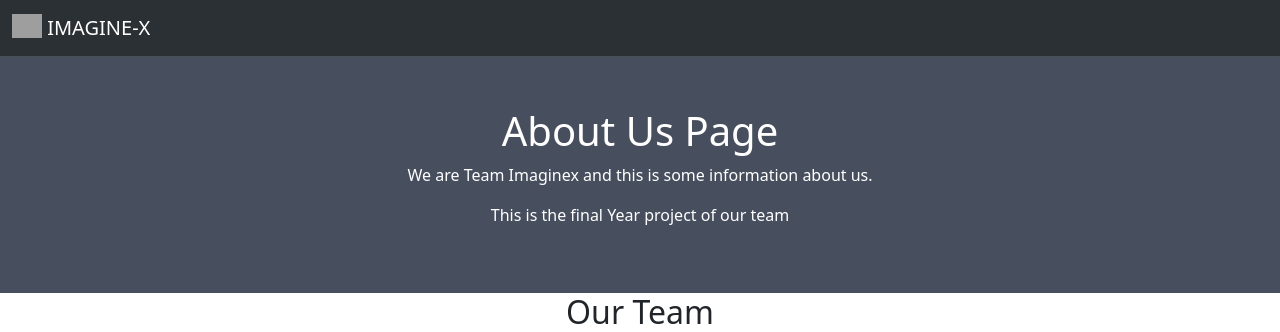
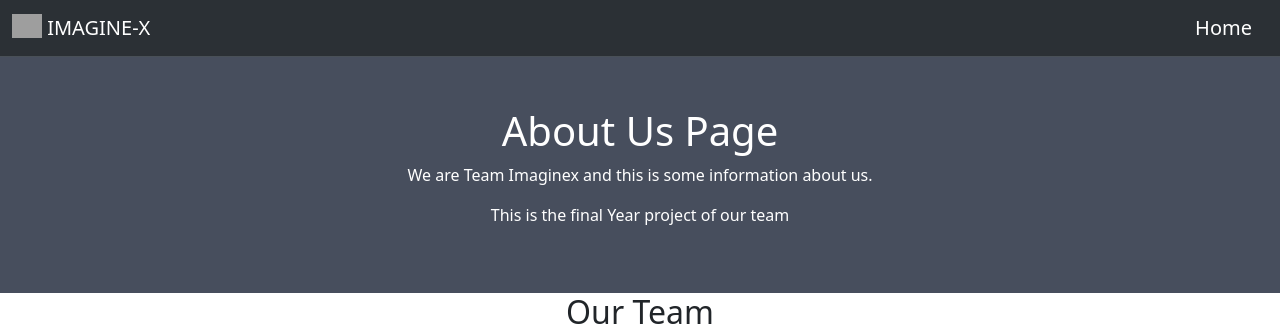
Before and after one commit to IMAGINE4X/IMAGINEX, a Flask app: page /about in a window 1280 px wide. Shown: the top 332 px of the page. Run offline with Flask 3, Linux system fonts and the light colour scheme; grey boxes are pictures that could not be loaded.

Commit message:
about-us-update-3

```diff
--- a/templates/about.html
+++ b/templates/about.html
@@ -18,6 +18,7 @@
                     class="d-inline-block align-text-top">
                 IMAGINE-X
             </a>
+            <a class="navbar-brand" href="/home">Home</a>
         </div>
     </nav>
 
```
